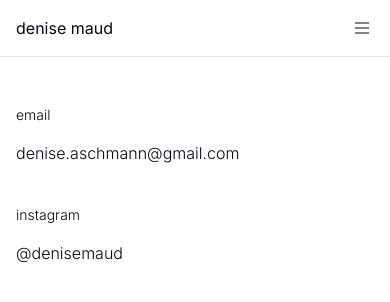
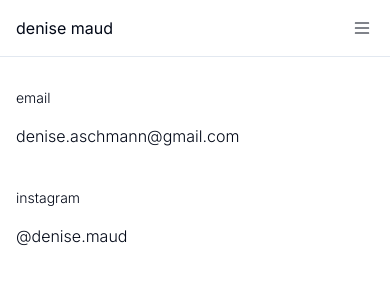
Before and after one commit to downback/denise-maud-portfolio, a Next.js app: page /contact in a window 390 px wide. Shown: the top 302 px of the page. Built offline with nearby package versions, Linux system fonts and the light colour scheme.

Commit message:
refactor: changing the method of pdf viewer on mobile

```diff
--- a/app/(public)/contact/page.tsx
+++ b/app/(public)/contact/page.tsx
@@ -14,12 +14,12 @@ export default function Contact() {
         <h2 className="w-full text-sm md:w-xs md:text-base">instagram</h2>
         <p className="text-base">
           <a
-            href="https://instagram.com/denisemaud"
+            href="https://instagram.com/denise.maud"
             target="_blank"
             rel="noopener noreferrer"
             className="link-underline"
           >
-            @denisemaud
+            @denise.maud
           </a>
         </p>
       </section>
--- a/app/(public)/layout.tsx
+++ b/app/(public)/layout.tsx
@@ -6,7 +6,9 @@ export default function PublicLayout({ children }: { children: ReactNode }) {
     <div className="flex min-h-dvh flex-col md:flex-row">
       <SidebarNav />
       <main className="w-full md:w-auto flex-1">
-        <div className="px-4 md:pr-8 sm:px-0 py-6 md:py-0 ">{children}</div>
+        <div className="px-4 md:pr-8 sm:px-0 py-6 md:py-0 pt-16 md:pt-0 ">
+          {children}
+        </div>
       </main>
     </div>
   )
--- a/app/(public)/works/page.tsx
+++ b/app/(public)/works/page.tsx
@@ -78,7 +78,7 @@ export default function Works() {
   )
 
   return (
-    <div className="space-y-6 md:space-y-4 translate-y-0 md:-translate-y-9 pt-6 md:pt-30">
+    <div className="space-y-8 md:space-y-4 translate-y-0 md:-translate-y-9 pt-6 md:pt-30">
       <div className="space-y-2">
         <div className="flex flex-row justify-center md:justify-end">
           {pdfUrl ? (
@@ -92,7 +92,7 @@ export default function Works() {
                 Open portfolio PDF in new tab
               </a>
               <a
-                className="inline-block sm:hidden link-underline text-sm font-normal text-primary"
+                className="inline-block sm:hidden underline underline-offset-4 text-sm font-normal text-primary"
                 href={pdfUrl}
                 target="_blank"
                 rel="noreferrer"
@@ -114,14 +114,27 @@ export default function Works() {
       {isLoading ? (
         <Loading message="Loading portfolio..." />
       ) : pdfUrl ? (
-        <div className="h-[75vh] md:h-[80vh] overflow-auto rounded border border-black touch-pan-y">
+        <>
+          {/* Desktop: iframe works fine */}
+          <div className="hidden md:block h-[80vh] overflow-auto rounded border border-black">
             <iframe
               title="Portfolio PDF"
-            src={`${pdfUrl}#toolbar=0&navpanes=0&view=FitH&zoom=page-width`}
+              src={`${pdfUrl}#toolbar=0&navpanes=0&view=FitH`}
               className="block h-full w-full"
               loading="lazy"
             />
           </div>
+
+          {/* Mobile: iframe is unreliable on Safari — use Google Docs viewer */}
+          <div className="block md:hidden h-[75vh] overflow-auto rounded border border-black touch-pan-y">
+            <iframe
+              title="Portfolio PDF"
+              src={`https://docs.google.com/viewer?url=${encodeURIComponent(pdfUrl)}&embedded=true`}
+              className="block h-full w-full"
+              loading="lazy"
+            />
+          </div>
+        </>
       ) : (
         <div className="flex h-[45vh] items-center justify-center rounded border border-dashed border-border bg-muted/40 text-sm text-muted-foreground">
           No portfolio PDF available
--- a/components/SidebarNav.tsx
+++ b/components/SidebarNav.tsx
@@ -79,7 +79,7 @@ export default function SidebarNav() {
       </aside>
 
       {/* Mobile Header */}
-      <header className="flex md:hidden items-center justify-between border-b border-border px-2 py-2 backdrop-blur-sm">
+      <header className="fixed top-0 left-0 right-0 z-40 flex md:hidden items-center justify-between border-b border-border px-2 py-2 backdrop-blur-sm">
         <Link
           className="text-base font-normal pl-2"
           href="/"
```
Lines whose indentation alone changed are shown as unchanged.
